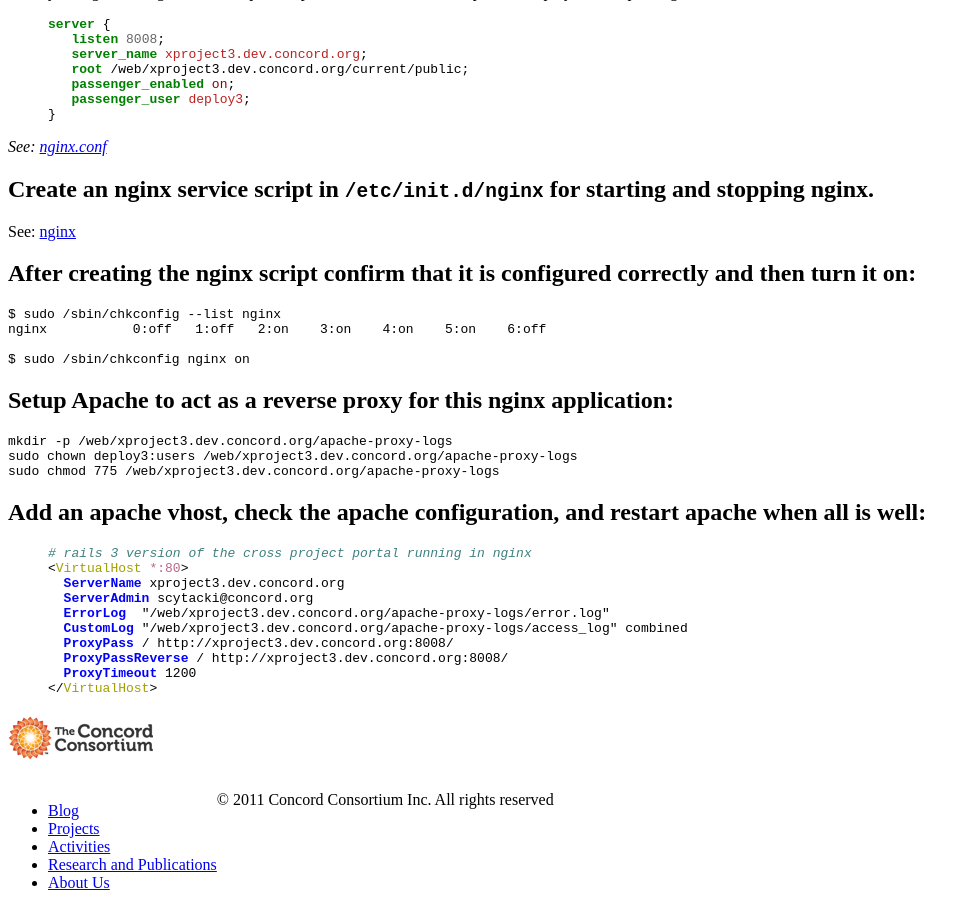
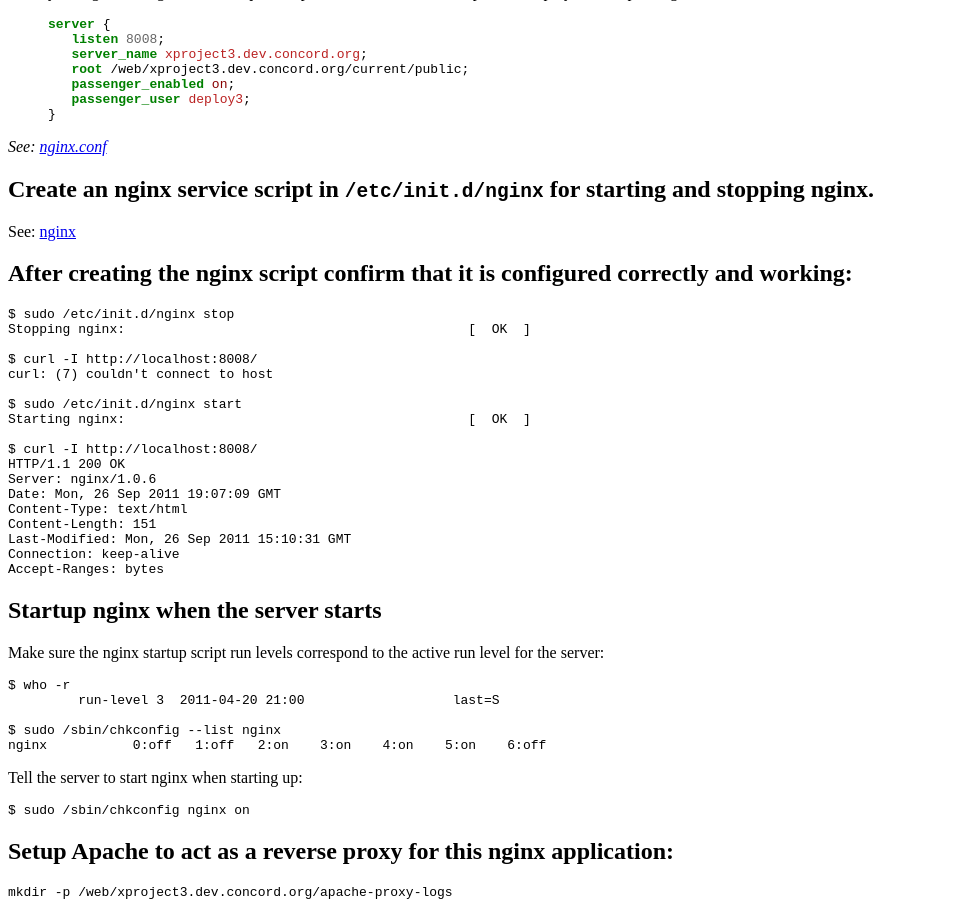
Before and after one commit to concord-consortium/concord-consortium.github.com, a Jekyll site: the page built from developer-notes/installing-ruby-192-passenger-nginx.md, in a window 1280 px wide and 900 px high, scrolled down 1906 px. Shown: the whole window, without its empty margins (0-979 px from the left). Built offline with Jekyll 4.4.1, drawn with Linux system fonts in a browser that asks for light colours; a style sheet for code colours, icons or effects is not loaded.

Commit message:
testing the nginx service script

```diff
--- a/developer-notes/installing-ruby-192-passenger-nginx.md
+++ b/developer-notes/installing-ruby-192-passenger-nginx.md
@@ -114,10 +114,38 @@
 
 See: [nginx](nginx-files/nginx.html)
 
-## After creating the nginx script confirm that it is configured correctly and then turn it on:
+## After creating the nginx script confirm that it is configured correctly and working:
+
+    $ sudo /etc/init.d/nginx stop
+    Stopping nginx:                                            [  OK  ]
+
+    $ curl -I http://localhost:8008/
+    curl: (7) couldn't connect to host
+
+    $ sudo /etc/init.d/nginx start
+    Starting nginx:                                            [  OK  ]
+
+    $ curl -I http://localhost:8008/
+    HTTP/1.1 200 OK
+    Server: nginx/1.0.6
+    Date: Mon, 26 Sep 2011 19:07:09 GMT
+    Content-Type: text/html
+    Content-Length: 151
+    Last-Modified: Mon, 26 Sep 2011 15:10:31 GMT
+    Connection: keep-alive
+    Accept-Ranges: bytes
+
+## Startup nginx when the server starts
+
+Make sure the nginx startup script run levels correspond to the active run level for the server:
+
+    $ who -r
+             run-level 3  2011-04-20 21:00                   last=S
 
     $ sudo /sbin/chkconfig --list nginx
     nginx          	0:off	1:off	2:on	3:on	4:on	5:on	6:off
+
+Tell the server to start nginx when starting up:
 
     $ sudo /sbin/chkconfig nginx on
 
```
